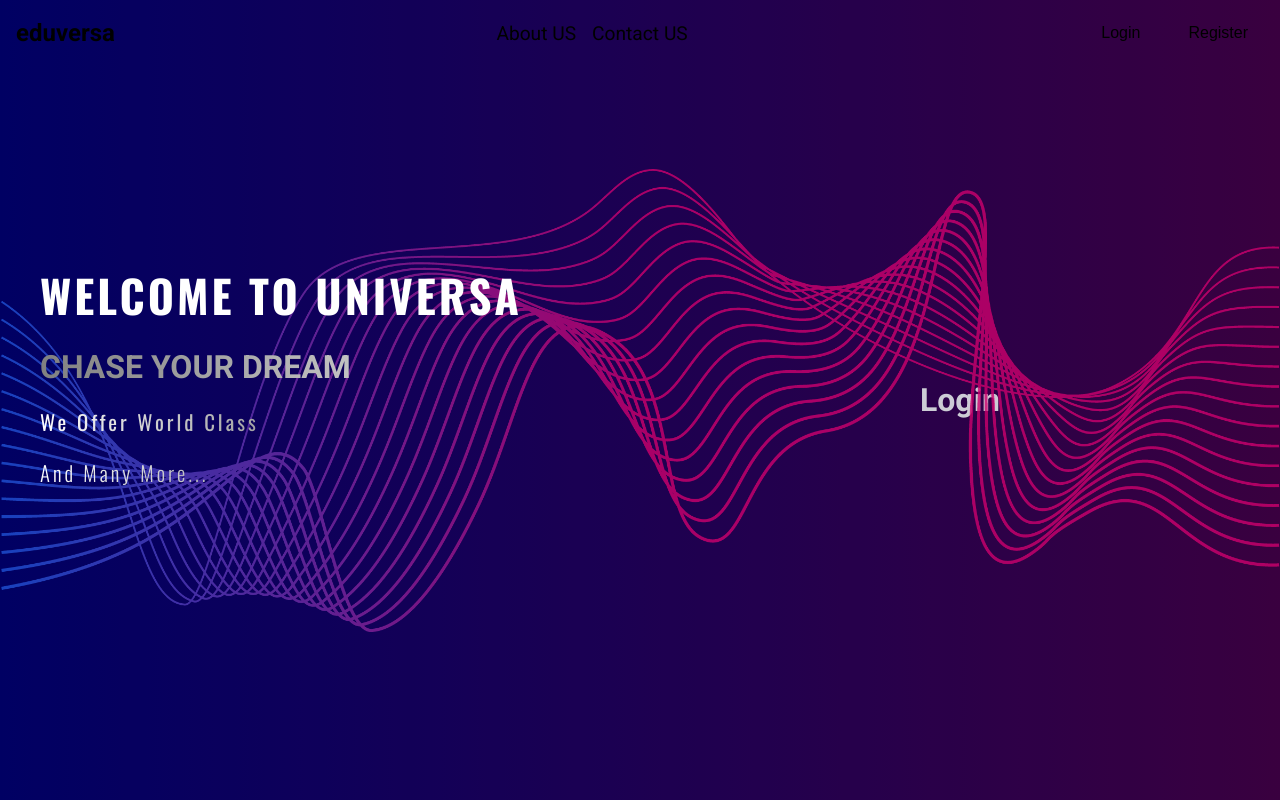
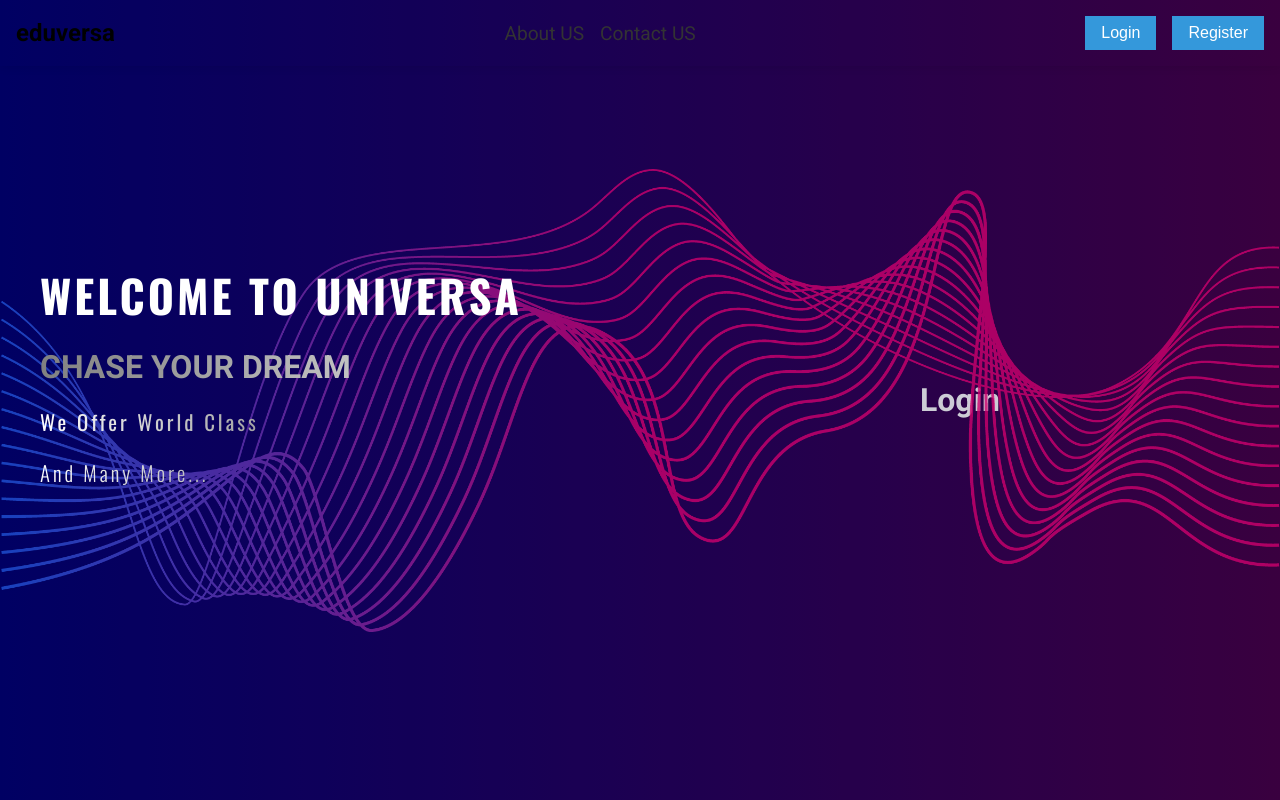
Before and after one commit to eduversa/eduversa.github.io, a Next.js app: page / in a window 1280 px wide. Built offline with nearby package versions, Linux system fonts and the light colour scheme; a web font is replaced by a local one.

Commit message:
navbar scss v1

```diff
--- a/styles/containers/landing_navbar.scss
+++ b/styles/containers/landing_navbar.scss
@@ -1,8 +1,11 @@
+// styles.scss
+
 .navbar {
   background-color: transparent;
   position: fixed;
   width: 100%;
   z-index: 1000;
+  box-shadow: 0px 0px 10px rgba(0, 0, 0, 0.1);
 
   display: flex;
   justify-content: space-between;
@@ -12,6 +15,7 @@
   .logo {
     font-size: 1.5rem;
     font-weight: bold;
+    margin-right: 1rem;
 
     a {
       text-decoration: none;
@@ -28,6 +32,16 @@
 
     .nav-item {
       font-size: 1.2rem;
+
+      a {
+        text-decoration: none;
+        color: #333;
+        transition: color 0.3s ease;
+
+        &:hover {
+          color: #555;
+        }
+      }
     }
   }
 
@@ -36,6 +50,20 @@
       margin-left: 1rem;
       padding: 0.5rem 1rem;
       font-size: 1rem;
+      background-color: #3498db;
+      color: #fff;
+      border: none;
+      cursor: pointer;
+      transition: background-color 0.3s ease;
+
+      &:hover {
+        background-color: #2c81ba;
+      }
+
+      a {
+        text-decoration: none;
+        color: inherit;
+      }
     }
   }
 }
```
